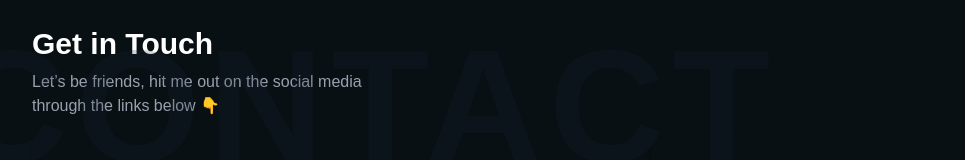
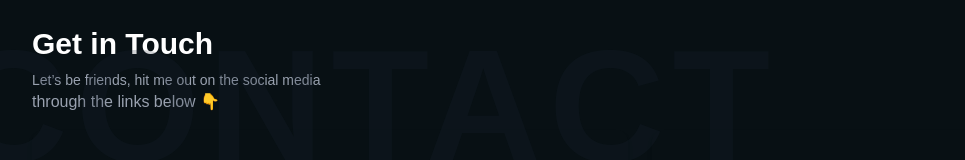
Before and after one commit to dhitxyz/new-portofolio, a React (Vite) app: page / in a window 1280 px wide. Shown: the part 3638-3798 px from the top of the page, without its empty margins (0-965 px from the left). Built offline with nearby package versions, Linux system fonts and the light colour scheme.

Commit message:
Update Contact.jsx

```diff
--- a/src/pages/home/Contact.jsx
+++ b/src/pages/home/Contact.jsx
@@ -24,7 +24,7 @@ const Contact = () => {
             </div>
             <div className="flex flex-col items-start mt-30 md:mt-0">
                 <h3 className="text-3xl font-bold">Get in Touch</h3>
-                <p className="text-gray-400 mt-2">
+                <p className="text-gray-400 mt-2 text-sm">
                     Let’s be friends, hit me out on the social media
                 </p>
                 <p className="text-gray-400 mb-4">through the links below 👇</p>
```
